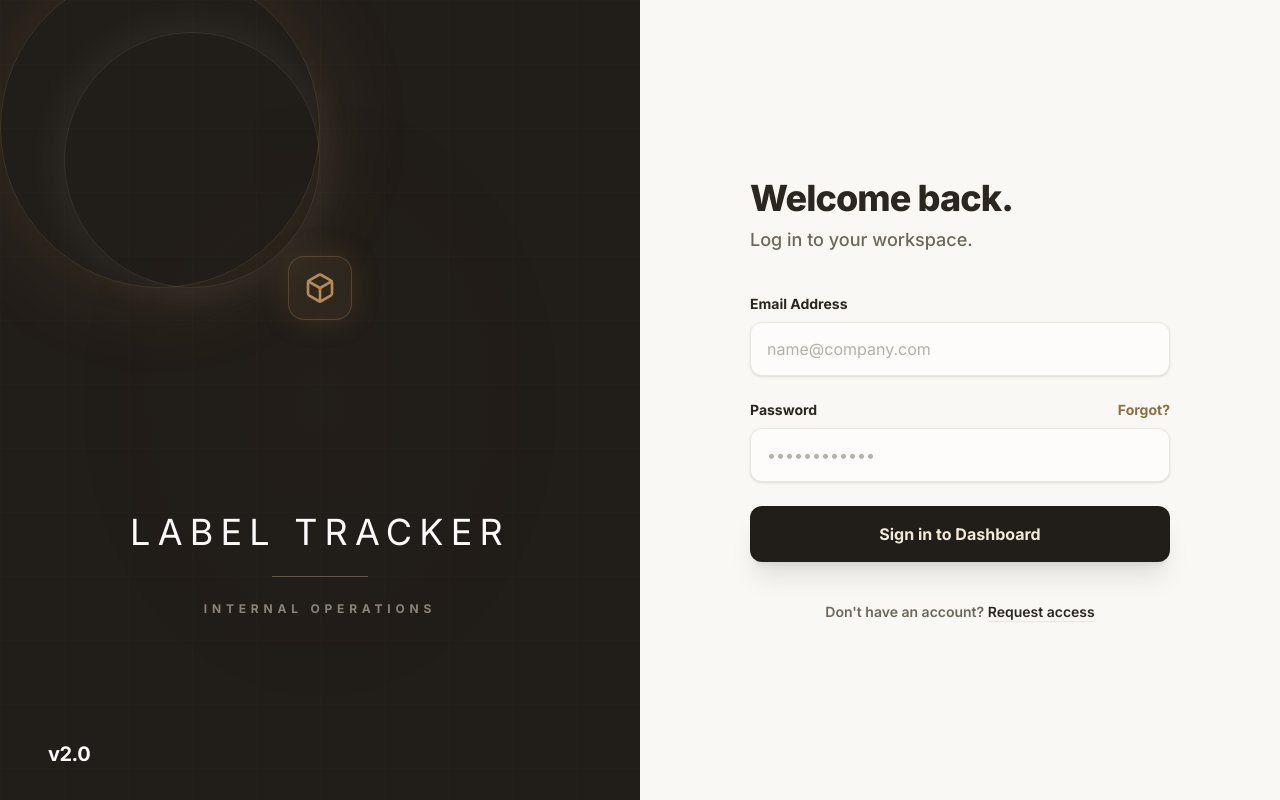
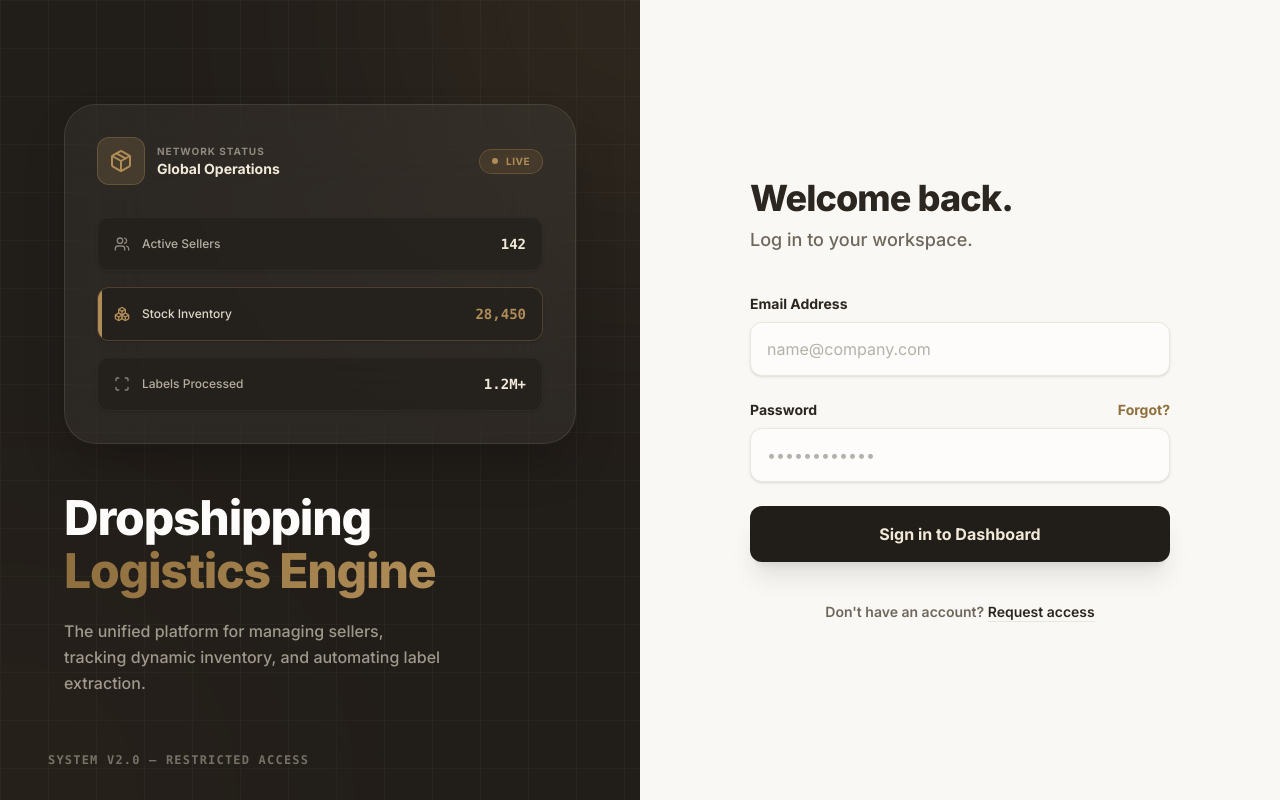
Before and after one commit to mursaleenh2022-del/Label-tracker, a Vue app in the folder frontend/: page /login in a window 1280 px wide. Built offline with nearby package versions, Linux system fonts and the light colour scheme.

Commit message:
feat: redesign login portal to explicitly highlight dropshipping logistics engine, tracking sellers and stock inventory

```diff
--- a/frontend/src/views/LoginView.vue
+++ b/frontend/src/views/LoginView.vue
@@ -4,35 +4,81 @@
     <!-- Left Panel: Super Immersive Visual (Hidden on smaller screens) -->
     <div class="hidden lg:flex w-1/2 bg-[#211D19] relative overflow-hidden items-center justify-center p-12">
       <!-- Ambient Background -->
-      <div class="absolute inset-0 bg-[radial-gradient(ellipse_at_center,rgba(176,141,87,0.1),transparent_70%)] animate-pulse-slow"></div>
+      <div class="absolute inset-0 bg-[#211D19] overflow-hidden">
+        <!-- Subtle Grid -->
+        <div class="absolute inset-0 bg-[linear-gradient(rgba(242,234,217,0.03)_1px,transparent_1px),linear-gradient(90deg,rgba(242,234,217,0.03)_1px,transparent_1px)] bg-[size:3rem_3rem]"></div>
 
-      <!-- Subtle Grid -->
-      <div class="absolute inset-0 bg-[linear-gradient(rgba(255,255,255,0.01)_1px,transparent_1px),linear-gradient(90deg,rgba(255,255,255,0.01)_1px,transparent_1px)] bg-[size:4rem_4rem]"></div>
+        <!-- Glowing Accents -->
+        <div class="absolute top-0 right-0 w-96 h-96 bg-[#B08D57] blur-[150px] rounded-full opacity-20 transform translate-x-1/2 -translate-y-1/2"></div>
+        <div class="absolute bottom-0 left-0 w-96 h-96 bg-[#8F6F3E] blur-[150px] rounded-full opacity-10 transform -translate-x-1/2 translate-y-1/2"></div>
+      </div>
 
-      <!-- Centerpiece: Minimalist Luxury Abstract -->
-      <div class="relative z-10 w-full max-w-lg flex flex-col items-center justify-center mt-[-10%]">
+      <div class="relative z-10 w-full max-w-lg">
 
-        <!-- Nested Glowing Rings -->
-        <div class="relative flex items-center justify-center w-80 h-80">
-          <div class="absolute inset-0 rounded-full border border-[#B08D57]/20 shadow-[0_0_80px_20px_rgba(176,141,87,0.1)] animate-spin-slow"></div>
-          <div class="absolute inset-8 rounded-full border border-[#ECE7DE]/10 shadow-[0_0_40px_10px_rgba(255,255,255,0.05)] animate-spin-slow" style="animation-direction: reverse; animation-duration: 20s;"></div>
-          <div class="w-16 h-16 bg-[#B08D57]/10 backdrop-blur-md rounded-2xl flex items-center justify-center border border-[#B08D57]/30 shadow-[0_0_30px_0_rgba(176,141,87,0.2)]">
-            <Box class="w-8 h-8 text-[#B08D57]" />
+        <!-- Glassmorphic Logistics Card (Reflecting the 5 Phases) -->
+        <div class="w-full bg-[#FAF8F4]/5 backdrop-blur-2xl border border-[#F2EAD9]/10 rounded-[2rem] p-8 shadow-2xl mb-12 transform hover:scale-[1.02] transition-transform duration-500">
+
+          <div class="flex items-center justify-between mb-8">
+            <div class="flex items-center space-x-3">
+              <div class="w-12 h-12 bg-[#B08D57]/20 rounded-xl flex items-center justify-center border border-[#B08D57]/30">
+                <Package class="w-6 h-6 text-[#B08D57]" />
+              </div>
+              <div>
+                <p class="text-[10px] text-[#F2EAD9]/50 uppercase tracking-widest font-bold">Network Status</p>
+                <p class="text-sm text-[#F2EAD9] font-bold">Global Operations</p>
+              </div>
+            </div>
+            <div class="px-3 py-1 bg-[#8F6F3E]/20 text-[#B08D57] text-[10px] font-bold uppercase tracking-wider rounded-full border border-[#B08D57]/30 flex items-center shadow-inner">
+              <span class="w-1.5 h-1.5 bg-[#B08D57] rounded-full mr-2 animate-pulse"></span> Live
+            </div>
+          </div>
+
+          <div class="space-y-4">
+            <!-- Phase 2: Sellers -->
+            <div class="p-4 bg-[#211D19]/60 rounded-xl border border-[#F2EAD9]/5 flex items-center justify-between shadow-sm">
+              <div class="flex items-center space-x-3">
+                <Users class="w-4 h-4 text-[#F2EAD9]/50" />
+                <span class="text-xs text-[#F2EAD9]/70 font-medium">Active Sellers</span>
+              </div>
+              <span class="text-sm font-mono text-[#F2EAD9] font-bold">142</span>
+            </div>
+
+            <!-- Phase 3: Stock Inventory -->
+            <div class="p-4 bg-[#211D19]/60 rounded-xl border border-[#B08D57]/30 flex items-center justify-between shadow-sm relative overflow-hidden">
+              <div class="absolute left-0 top-0 bottom-0 w-1 bg-[#B08D57]"></div>
+              <div class="flex items-center space-x-3">
+                <Boxes class="w-4 h-4 text-[#B08D57]" />
+                <span class="text-xs text-[#F2EAD9]/90 font-medium">Stock Inventory</span>
+              </div>
+              <span class="text-sm font-mono text-[#B08D57] font-bold">28,450</span>
+            </div>
+
+            <!-- Phase 1: Labels -->
+            <div class="p-4 bg-[#211D19]/60 rounded-xl border border-[#F2EAD9]/5 flex items-center justify-between shadow-sm">
+              <div class="flex items-center space-x-3">
+                <Scan class="w-4 h-4 text-[#F2EAD9]/50" />
+                <span class="text-xs text-[#F2EAD9]/70 font-medium">Labels Processed</span>
+              </div>
+              <span class="text-sm font-mono text-[#F2EAD9] font-bold">1.2M+</span>
+            </div>
           </div>
         </div>
 
-        <h2 class="mt-16 text-4xl font-light text-[#FDFCFA] tracking-[0.2em] uppercase text-center">
-          Label Tracker
+        <!-- Typography -->
+        <h2 class="text-4xl md:text-5xl font-extrabold text-[#FDFCFA] tracking-tight mb-5 leading-[1.1]">
+          Dropshipping<br/>
+          <span class="text-transparent bg-clip-text bg-gradient-to-r from-[#8F6F3E] to-[#B08D57]">Logistics Engine</span>
         </h2>
-        <div class="h-px w-24 bg-[#B08D57]/50 mt-6 mb-6"></div>
-        <p class="text-[#F2EAD9]/50 tracking-[0.4em] text-xs uppercase font-bold text-center">Internal Operations</p>
+        <p class="text-base text-[#F2EAD9]/60 font-medium leading-relaxed max-w-sm">
+          The unified platform for managing sellers, tracking dynamic inventory, and automating label extraction.
+        </p>
 
       </div>
 
       <!-- Brand Bottom Left -->
-      <router-link to="/" class="absolute bottom-8 left-12 flex items-center space-x-3 text-[#FDFCFA] hover:text-[#B08D57] transition-colors z-20">
-        <span class="font-bold tracking-tight text-xl">v2.0</span>
-      </router-link>
+      <div class="absolute bottom-8 left-12 flex items-center space-x-3 text-[#F2EAD9]/40 z-20">
+        <span class="font-mono text-xs font-bold tracking-widest uppercase">System v2.0 &mdash; Restricted Access</span>
+      </div>
     </div>
 
     <!-- Right Panel: Login Form -->
@@ -107,7 +153,7 @@
 <script setup>
 import { ref } from 'vue';
 import { useRouter } from 'vue-router';
-import { Box, Loader2, Check, FileText } from 'lucide-vue-next';
+import { Box, Loader2, Check, FileText, Package, Users, Boxes, Scan } from 'lucide-vue-next';
 
 const router = useRouter();
 const email = ref('');
```
